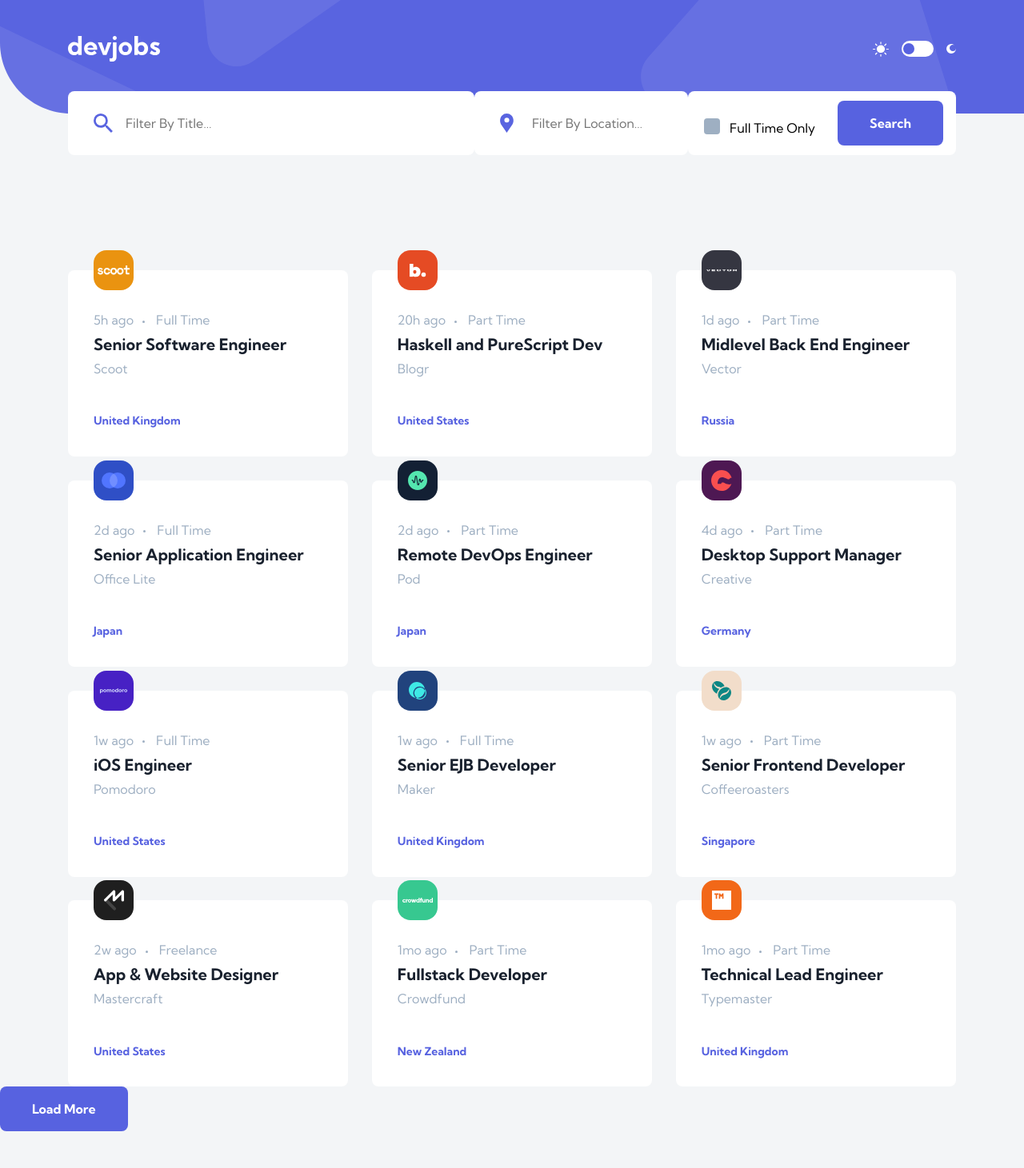
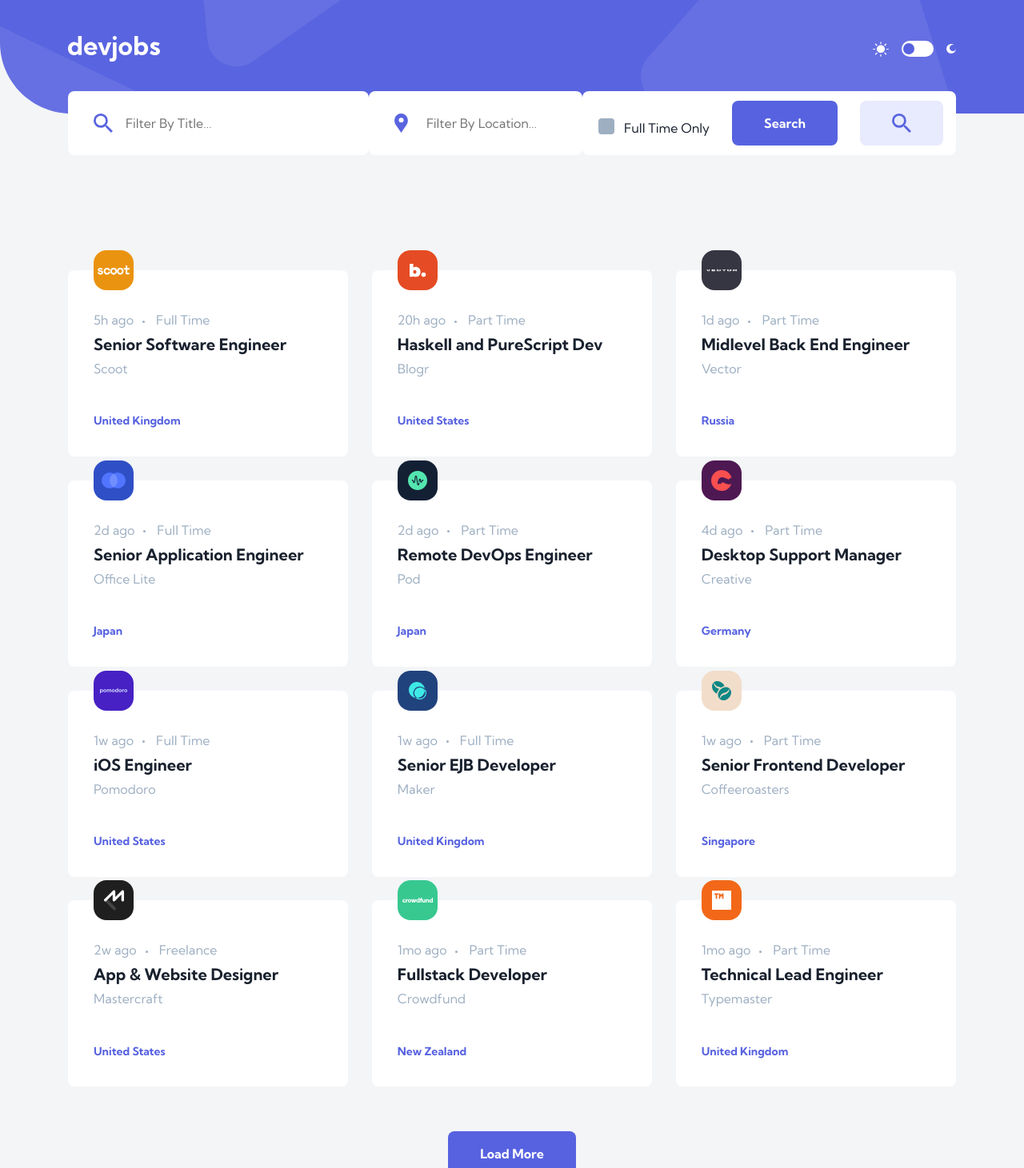
Before and after one commit to nivancheva/devjobs-web-app-react, a React (Vite) app: page / in a window 1280 px wide. Shown: the top 1461 px of the page at 80% size. Before the commit the page ends 1415 px from the top, so only its background shows below. Built offline with nearby package versions, Linux system fonts and the light colour scheme.

Commit message:
center Load more button

```diff
--- a/src/App.css
+++ b/src/App.css
@@ -4,15 +4,28 @@
   background-size: contain;
 }
 
+.load-more_button {
+  text-align: center;
+  padding-block: 2rem 3.183rem;
+}
+
 @media (min-width:768px) {
   .wrapper {
       background-image: url('/assets/tablet/bg-pattern-header.svg');
+  }
+
+  .load-more_button {
+    padding-block: 3.5rem 3.183rem;
   }
 }
 
 @media (min-width:850px) {
   .wrapper {
       background-image: url('/assets/desktop/bg-pattern-header.svg');
+  }
+
+  .load-more_button {
+    padding-block: 3.5rem 6.5rem;
   }
 }
 
--- a/src/App.jsx
+++ b/src/App.jsx
@@ -38,7 +38,7 @@
           </div>
 
           { dataJson.length !== cards.length &&
-            <div>
+            <div className='load-more_button container'>
               <Button primary onClick={onLoadMoreClick}>Load More</Button>
             </div>
           }
--- a/src/components/Inputs.css
+++ b/src/components/Inputs.css
@@ -2,8 +2,15 @@
     display: grid;
 
 }
+.checkbox p {
+    color: var(--clr-input-text);
+}
 
 @media (min-width:768px) {
+    .search-btn {
+        display: none;
+    }
+
     .inputs-wrapper {
         grid-template-columns: 1fr auto auto;
     }
--- a/src/components/Inputs.jsx
+++ b/src/components/Inputs.jsx
@@ -4,6 +4,7 @@
 import Button from '../components/Button';
 import serchIcon from '../assets/images/icon-search.svg'
 import locationIcon from '../assets/images/icon-location.svg';
+import iconFilter from '../assets/images/icon-filter.svg'
 
 export default function Inputs() {
     return (
@@ -16,6 +17,7 @@
                     <p>Full Time Only</p>
                 </div>
                 <Button primary>Search</Button>
+                <Button><img src={serchIcon}/></Button>
             </div>
         </div>
     )
```
Also changed, not shown: src/assets/images/icon-filter.svg (added).
